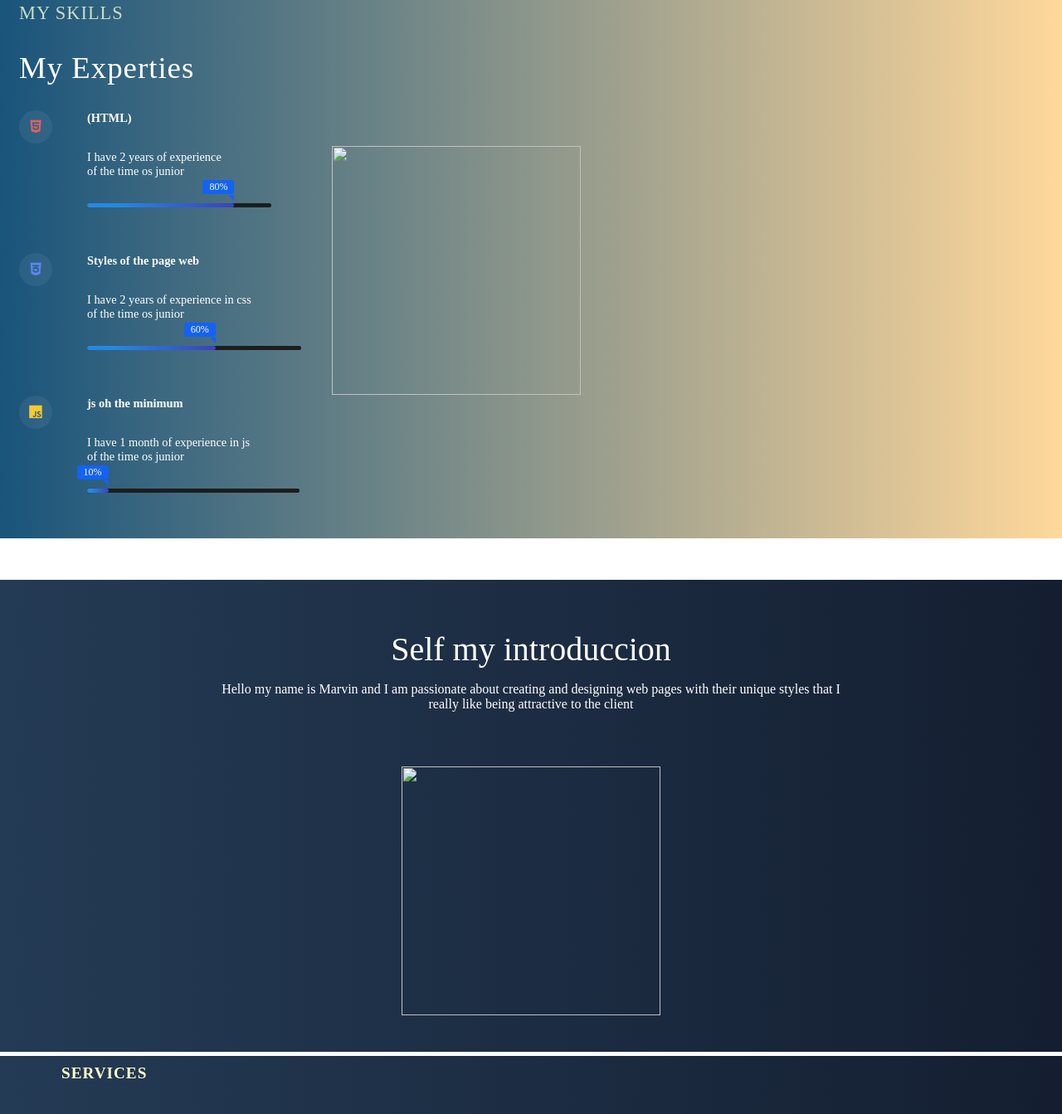
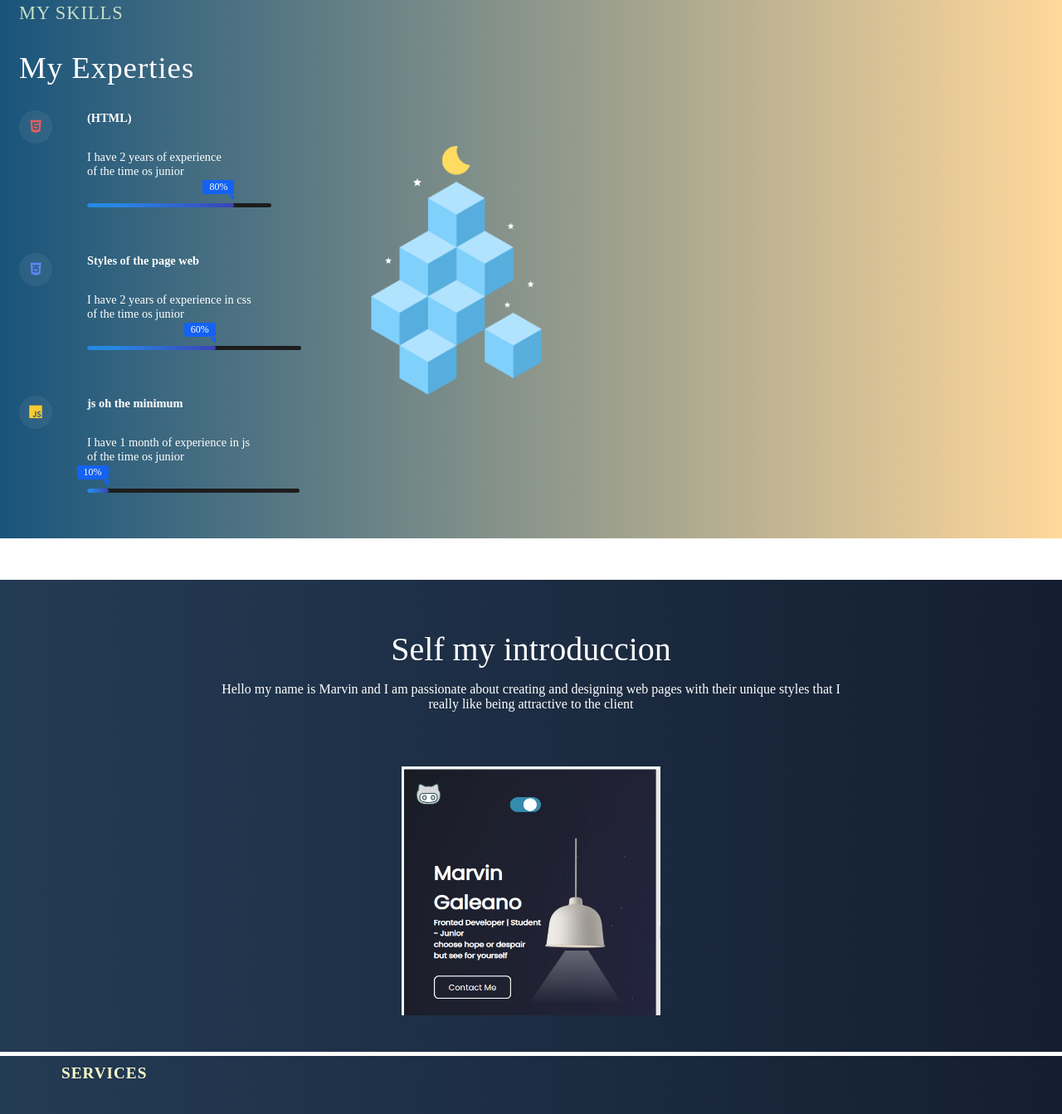
Before and after one commit to MarvinGaleano/portafolio2021, a plain HTML site: page index.html in a window 1280 px wide. Shown: the part 857-2200 px from the top of the page at 83% size. Drawn offline with Linux system fonts and the light colour scheme; the site is published under a folder, as on GitHub Pages, so addresses that start at the root find nothing.

Commit message:
Update index.html

```diff
--- a/index.html
+++ b/index.html
@@ -106,7 +106,7 @@
 
         </div>
         <div class="skill-img">
-            <img src="/img/Group 58.png" alt="">
+            <img src="img/Group 58.png" alt="">
         </div>
     </section>
 
@@ -116,7 +116,7 @@
             <p>Hello my name is Marvin and I am passionate about creating and designing web pages with their unique styles that I really like being attractive to the client</p>
         </div>
         <div class="intro-video">
-            <img src="/img/lampara.png" alt="">
+            <img src="img/lampara.png" alt="">
         </div>
     </section>
 
```
